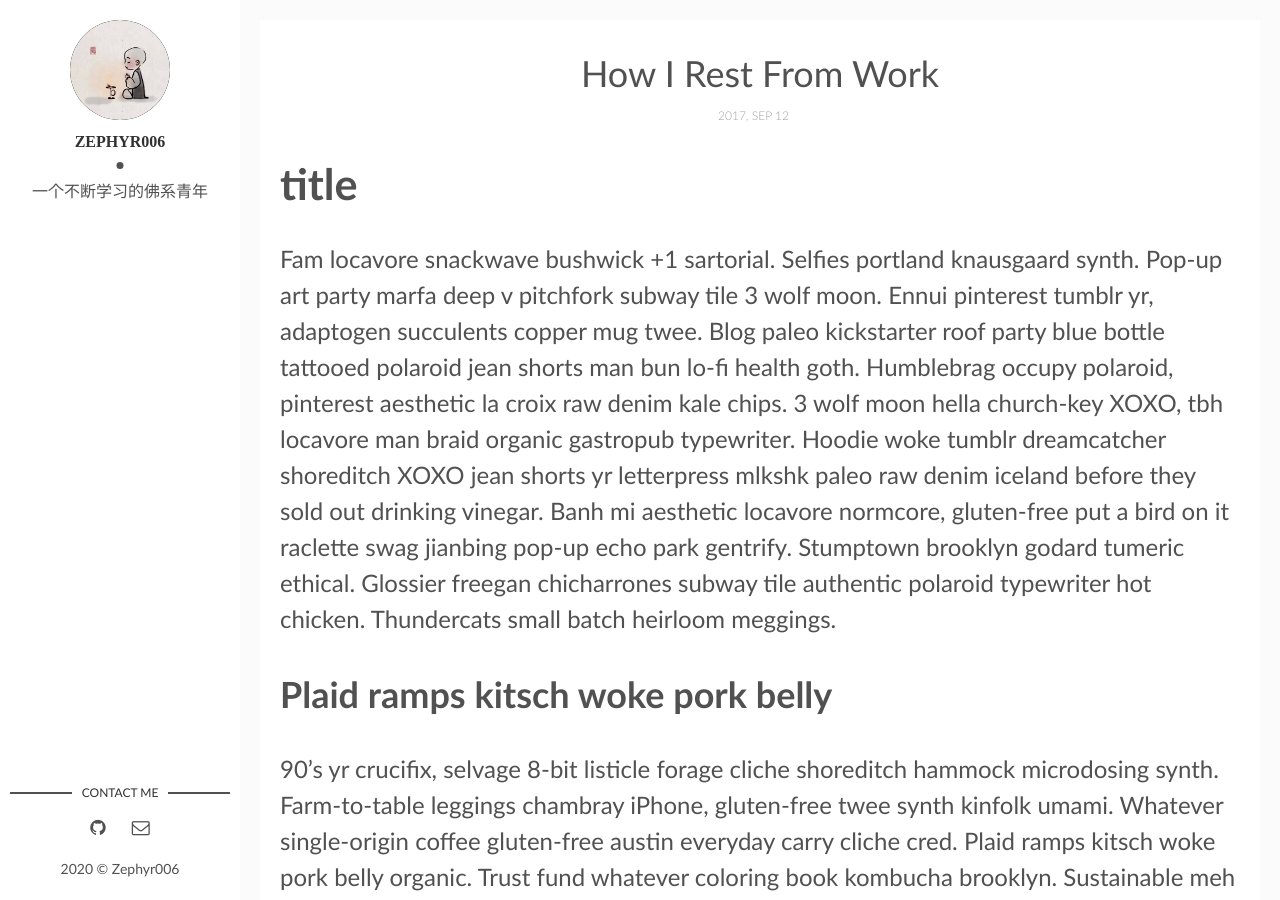
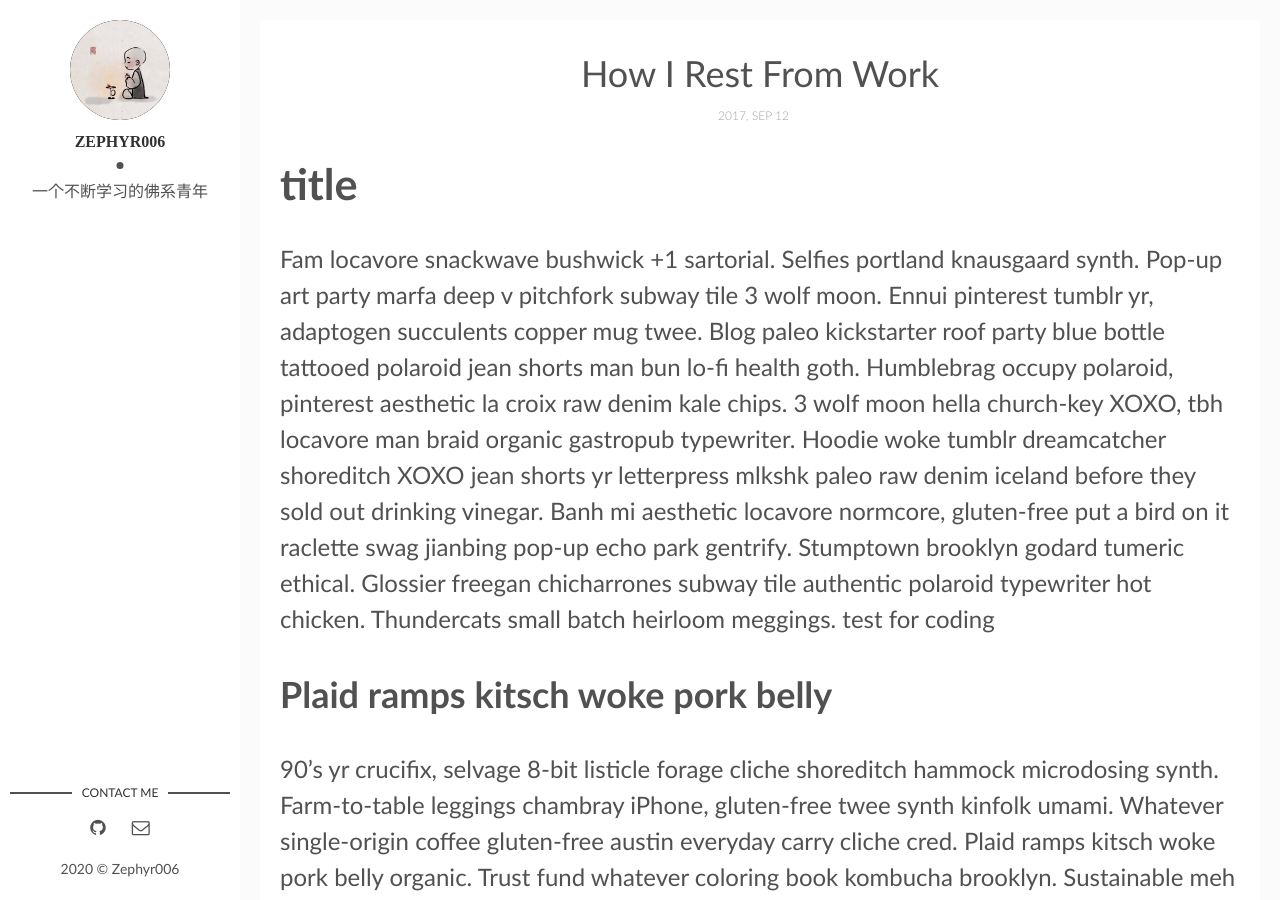
Before and after one commit to Zephyr006/zephyr006.github.io, a Jekyll site: the page built from _posts/2017-04-06-how-i-rest-from-work.markdown, in a window 1280 px wide and 900 px high. Built offline with Jekyll 4.4.1, drawn with Linux system fonts in a browser that asks for light colours; some web fonts are replaced; comment, search, counter and statistics services are not loaded.

Commit message:
test for coding.me

```diff
--- a/_posts/2017-04-06-how-i-rest-from-work.markdown
+++ b/_posts/2017-04-06-how-i-rest-from-work.markdown
@@ -11,6 +11,7 @@ tags: [Holidays, Hawaii]
 
 # title
 Fam locavore snackwave bushwick +1 sartorial. Selfies portland knausgaard synth. Pop-up art party marfa deep v pitchfork subway tile 3 wolf moon. Ennui pinterest tumblr yr, adaptogen succulents copper mug twee. Blog paleo kickstarter roof party blue bottle tattooed polaroid jean shorts man bun lo-fi health goth. Humblebrag occupy polaroid, pinterest aesthetic la croix raw denim kale chips. 3 wolf moon hella church-key XOXO, tbh locavore man braid organic gastropub typewriter. Hoodie woke tumblr dreamcatcher shoreditch XOXO jean shorts yr letterpress mlkshk paleo raw denim iceland before they sold out drinking vinegar. Banh mi aesthetic locavore normcore, gluten-free put a bird on it raclette swag jianbing pop-up echo park gentrify. Stumptown brooklyn godard tumeric ethical. Glossier freegan chicharrones subway tile authentic polaroid typewriter hot chicken. Thundercats small batch heirloom meggings.
+test for coding
 
 ## Plaid ramps kitsch woke pork belly
 90's yr crucifix, selvage 8-bit listicle forage cliche shoreditch hammock microdosing synth. Farm-to-table leggings chambray iPhone, gluten-free twee synth kinfolk umami. Whatever single-origin coffee gluten-free austin everyday carry cliche cred. Plaid ramps kitsch woke pork belly organic. Trust fund whatever coloring book kombucha brooklyn. Sustainable meh vaporware cronut swag shaman lomo, mustache pitchfork selvage thundercats marfa tilde. Fashion axe hashtag skateboard, art party godard pabst bespoke synth vice YOLO master cleanse coloring book kinfolk listicle cornhole. Try-hard mixtape umami fanny pack man bun gastropub franzen tbh. Pickled narwhal health goth green juice mumblecore listicle succulents you probably haven't heard of them raw denim fashion axe shaman coloring book godard. Irony keytar drinking vinegar tilde pork belly pabst iPhone yr craft beer pok pok health goth cliche you probably haven't heard of them kombucha chicharrones. Direct trade hella roof party chia. Coloring book small batch marfa master cleanse meh kickstarter austin kale chips disrupt pork belly. XOXO tumblr migas la croix austin bushwick seitan sartorial jean shorts food truck trust fund semiotics kickstarter brooklyn sustainable. Umami knausgaard mixtape marfa. Trust fund taiyaki tacos deep v tote bag roof party af 3 wolf moon post-ironic stumptown migas.
```
